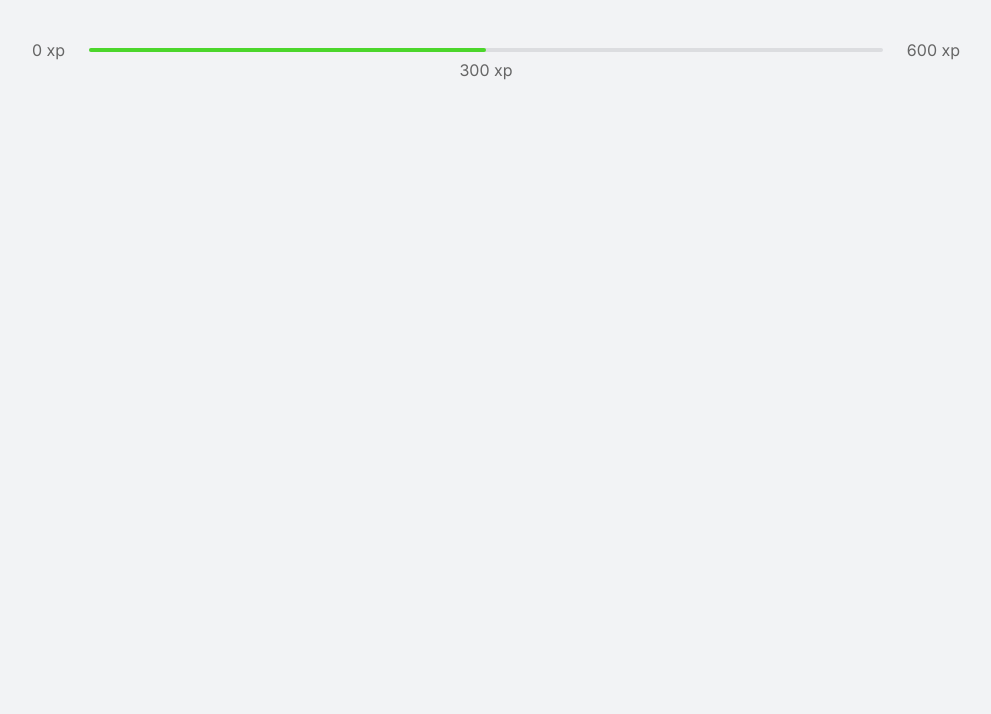
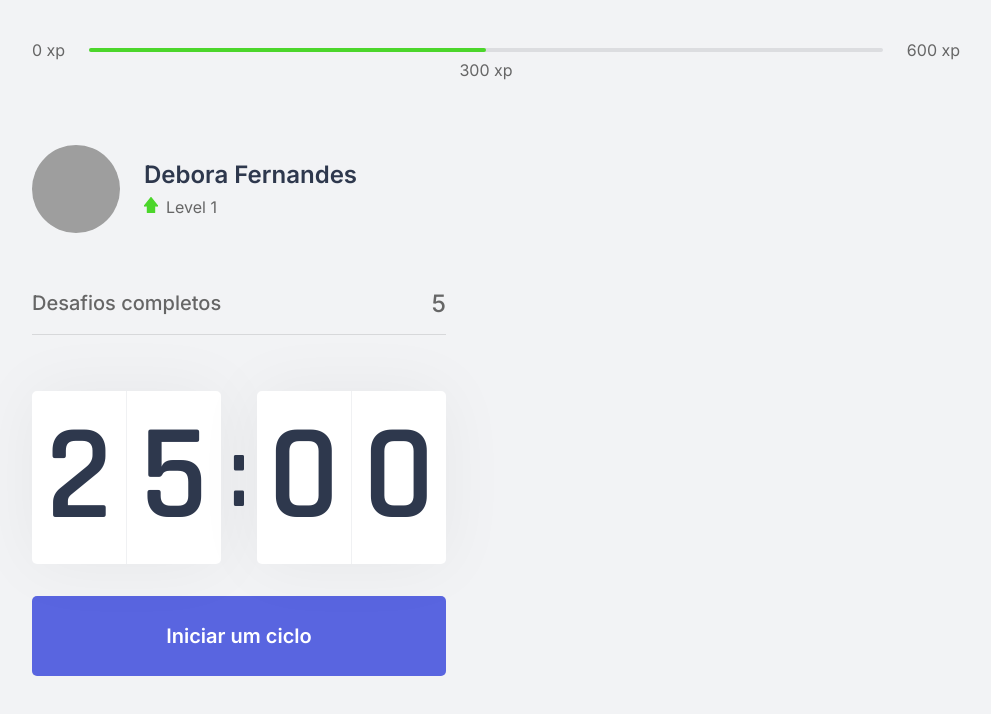
Before and after one commit to dehcf/nlw4, a Next.js app in the folder moveit-next/: page / in a window 1280 px wide. Shown: the top 714 px of the page, without its empty margins (144-1135 px from the left). Built offline with nearby package versions, Linux system fonts and the light colour scheme; grey boxes are pictures that could not be loaded.

Commit message:
add title e componentes

```diff
--- a/moveit-next/src/pages/index.tsx
+++ b/moveit-next/src/pages/index.tsx
@@ -1,10 +1,30 @@
-import Head from 'next/head'
+import { CompletedChallenges } from '../components/CompletedChallenges'
+import { Countdown } from '../components/Countdown'
 import { ExperienceBar } from '../components/ExperienceBar'
+import { Profile } from '../components/Profile'
+import styles from '../styles/pages/Home.module.css'
+
+import Head from 'next/head';
 
 export default function Home() {
   return (
-    <div className="container">
+    <div className={styles.container}>
+      <Head>
+        <title>Inicio | move.it</title>
+      </Head>
+
       <ExperienceBar />
+
+      <section>
+        <div>
+          <Profile />
+          <CompletedChallenges />
+          <Countdown />
+        </div>
+
+        <div></div>
+
+      </section>
     </div>
   )
 }
```
